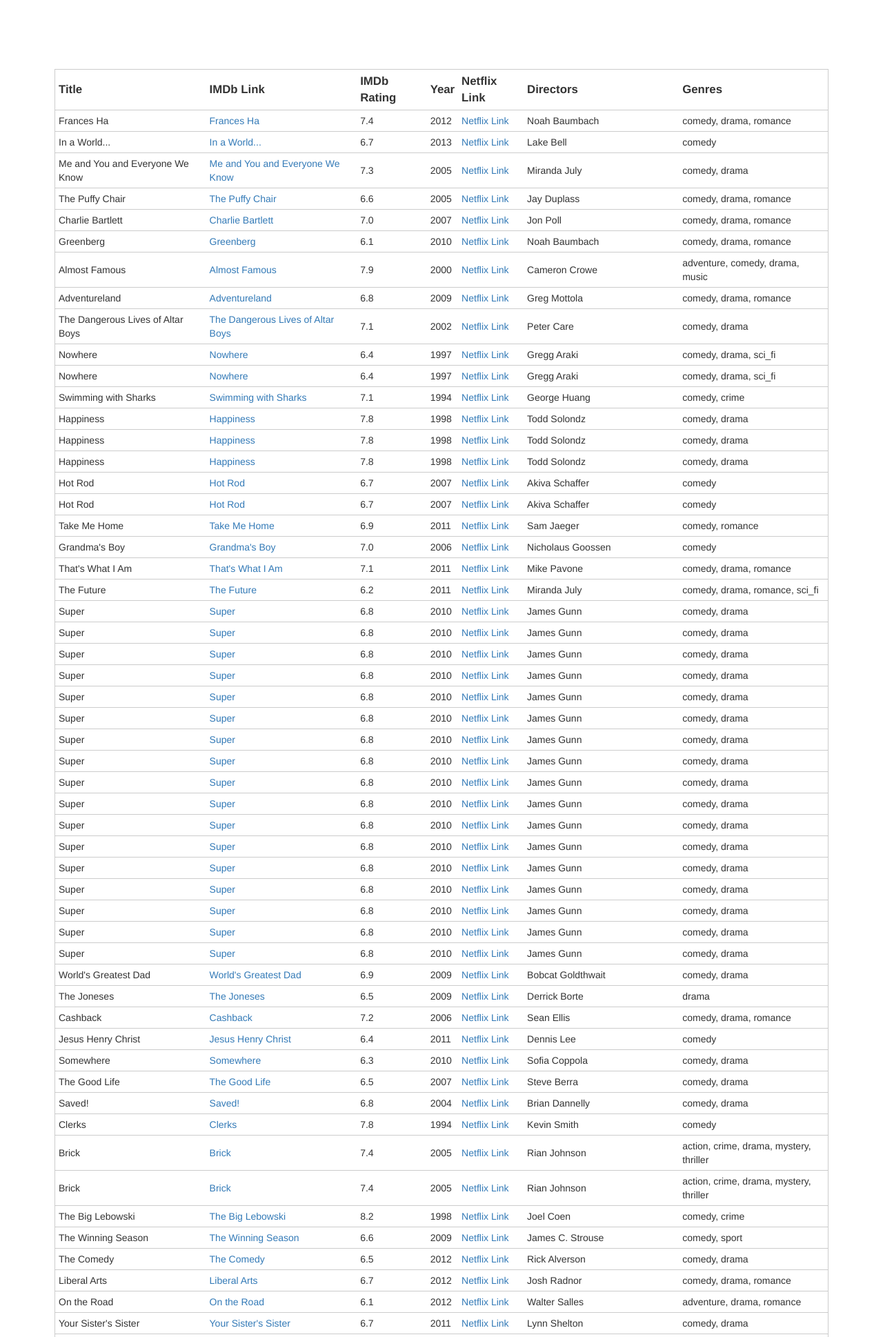
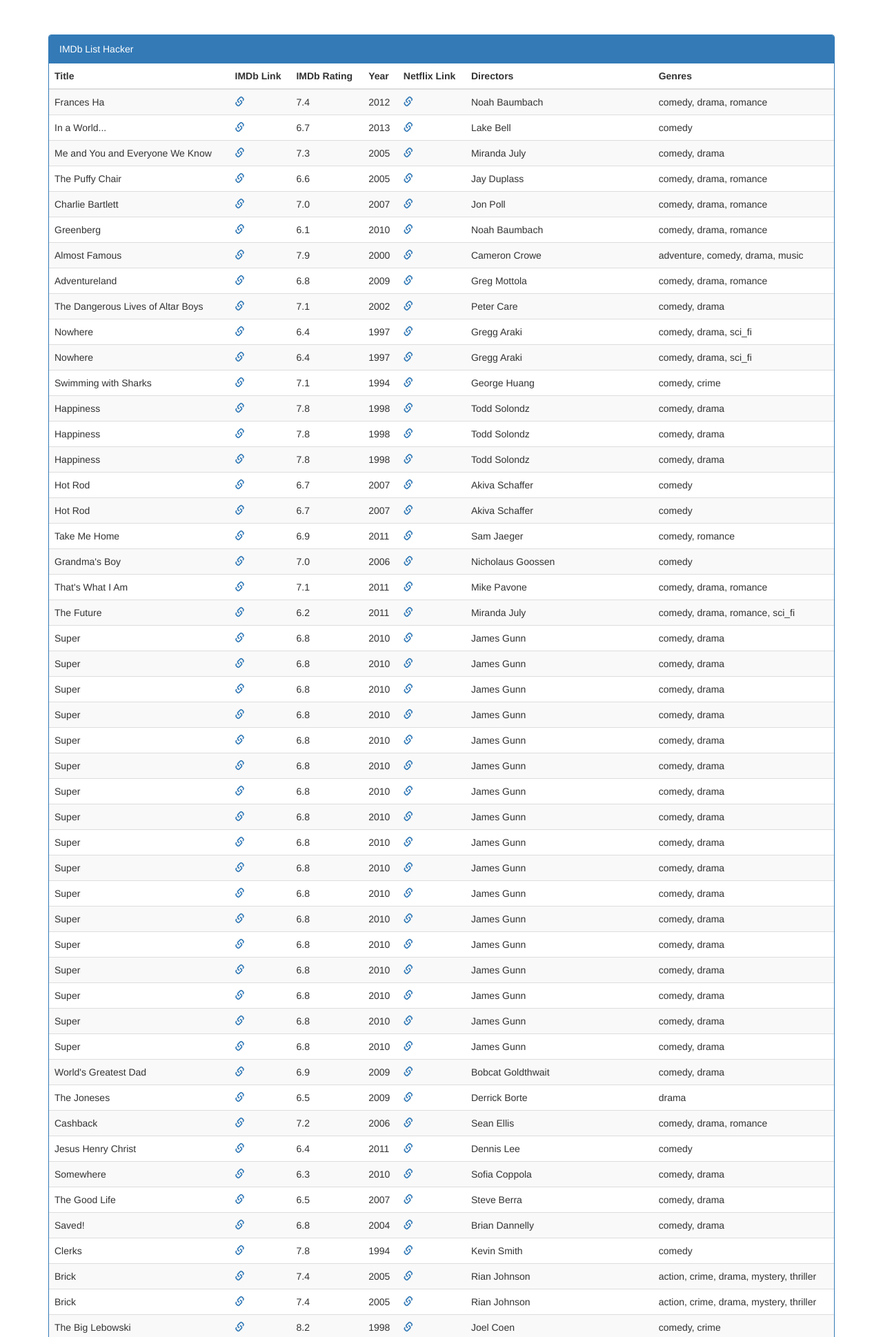
Before and after one commit to moltenkaizen/flask-imdb-list-hacker, a Flask app: page / in a window 1280 px wide. Shown: the top 1938 px of the page at 69% size. Run offline with Flask 2, Linux system fonts and the light colour scheme; some libraries are stand-ins or nearby versions.

Commit message:
Improve template styling

```diff
--- a/templates/template.html
+++ b/templates/template.html
@@ -3,30 +3,19 @@
 <head>
     <title>Movie Hacker</title>
     <meta name="viewport" content="width=device-width, initial-scale=1.0">
-    <link rel="stylesheet" href="https://maxcdn.bootstrapcdn.com/bootstrap/3.3.7/css/bootstrap.min.css" integrity="sha384-BVYiiSIFeK1dGmJRAkycuHAHRg32OmUcww7on3RYdg4Va+PmSTsz/K68vbdEjh4u" crossorigin="anonymous">
-    <style type="text/css">
+    <link rel="stylesheet" href="https://maxcdn.bootstrapcdn.com/bootstrap/3.3.7/css/bootstrap.min.css"
+          integrity="sha384-BVYiiSIFeK1dGmJRAkycuHAHRg32OmUcww7on3RYdg4Va+PmSTsz/K68vbdEjh4u" crossorigin="anonymous">
+    <style>
         .container {
-        max-width: 90%;
-        padding-top: 100px;
-      }
-      table {
-        border: 1px solid #ccc;
-      }
-      th {
-        padding: 5px;
-        font-size: 1.2em;
-      }
-      tr {
-        border: 1px solid #ccc;
-      }
-      td {
-        padding: 5px;
+            margin-top: 50px;
         }
     </style>
 </head>
 <body>
 <div class="container">
-    <table>
+    <div class="panel panel-primary">
+        <div class="panel-heading">IMDb List Hacker</div>
+        <table class="table table-striped">
             <thead>
             <tr>
                 <th>Title</th>
@@ -42,17 +31,21 @@
             {% for movie in results %}
             <tr>
                 <td>{{movie.Title}}</td>
-            <td><a href="{{movie.URL}}" target="_blank">{{movie.Title}}</a></td>
+                <td><a href="{{movie.URL}}" target="_blank">
+                    <span class="glyphicon glyphicon-link" aria-hidden="true"></span>
+                </a></td>
                 <td>{{movie.IMDb_rating}}</td>
                 <td>{{movie.Year}}</td>
-            <td><a href="https://www.netflix.com/search?q={{movie.Title}}&suggestionId=0" target="_blank">Netflix Link</a></td>
+                <td><a href="https://www.netflix.com/search?q={{movie.Title}}&suggestionId=0" target="_blank">
+                    <span class="glyphicon glyphicon-link" aria-hidden="true"></span>
+                </a></td>
                 <td>{{movie.Directors}}</td>
                 <td>{{movie.Genres}}</td>
             </tr>
             {% endfor %}
             </tbody>
-
         </table>
+    </div>
 </div>
 <script src="http://code.jquery.com/jquery-1.10.2.min.js"></script>
 <script src="http://netdna.bootstrapcdn.com/bootstrap/3.0.0/js/bootstrap.min.js"></script>
```
Lines whose indentation alone changed are shown as unchanged.
